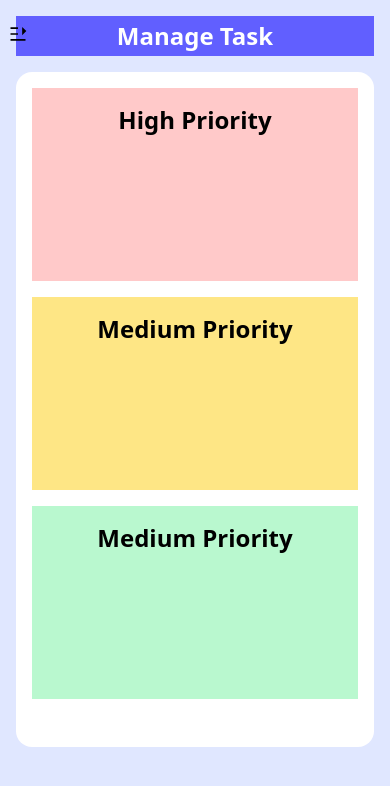
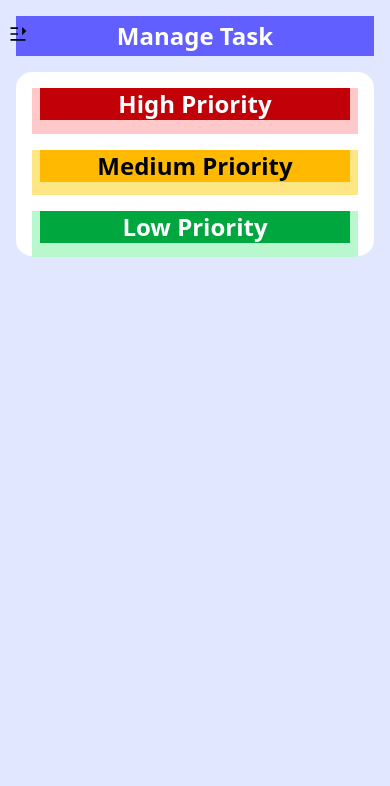
Before and after one commit to rahulswain85/eduTrack, a React (Vite) app: page /manage in a window 390 px wide. Shown: the top 786 px of the page. Built offline with nearby package versions, Linux system fonts and the light colour scheme.

Commit message:
Enhance Dashboard and ManageTask components with improved task display and status update functionality; add hideScrollBar class to CSS for better UI experience

```diff
--- a/src/Components/StudentDashboard/Dashboard.jsx
+++ b/src/Components/StudentDashboard/Dashboard.jsx
@@ -61,25 +61,33 @@ function Dashboard() {
         <div className="flex-5 bg-indigo-50 w-full">
           <div className="flex md:flex-row gap-3 flex-col flex-wrap w-full p-4 justify-center items-center">
             <div className="flex flex-col flex-wrap bg-indigo-400 md:w-[20%] shadow inset-shadow-sm/20 w-full min-h-[20vh] p-4 rounded-2xl">
-              <p className="md:text-4xl lg:text-3xl text-xl font-bold">{totalTasks}</p>
+              <p className="md:text-4xl lg:text-3xl text-xl font-bold">
+                {totalTasks}
+              </p>
               <p>Total Tasks</p>
             </div>
 
             <div className="flex flex-col flex-wrap bg-pink-300 md:w-[20%] shadow inset-shadow-sm/20 w-full min-h-[20vh] p-4 rounded-2xl">
-              <p className="md:text-4xl lg:text-3xl text-xl font-bold">{pendingTasks}</p>
+              <p className="md:text-4xl lg:text-3xl text-xl font-bold">
+                {pendingTasks}
+              </p>
               <p>Pending</p>
             </div>
             <div className="flex flex-col flex-wrap bg-green-300 md:w-[20%] shadow inset-shadow-sm/20 w-full min-h-[20vh] p-4 rounded-2xl">
-              <p className="md:text-4xl lg:text-3xl text-xl font-bold">{inProgressTasks}</p>
+              <p className="md:text-4xl lg:text-3xl text-xl font-bold">
+                {inProgressTasks}
+              </p>
               <p>In Progress</p>
             </div>
             <div className="flex flex-col flex-wrap bg-sky-200 md:w-[20%] shadow inset-shadow-sm/20 w-full min-h-[20vh] p-4 rounded-2xl">
-              <p className="md:text-4xl lg:text-3xl text-xl font-bold">{completedTasks}</p>
+              <p className="md:text-4xl lg:text-3xl text-xl font-bold">
+                {completedTasks}
+              </p>
               <p className="text-wrap">Task Completed</p>
             </div>
           </div>
         </div>
-        <div className="bg-white flex flex-wrap flex-row gap-3 w-full min-h-[calc(100vh-50vh)] p-6 max-h-[calc(100vh-50vh)] overflow-x-auto rounded-2xl">
+        <div className="bg-white flex flex-wrap hideScrollBar flex-row gap-3 w-full min-h-[calc(100vh-50vh)] p-6 max-h-[calc(100vh-50vh)] overflow-x-auto rounded-2xl">
           {currentStudentTasks().map((task) => (
             <div
               key={task.taskId}
--- a/src/Components/StudentDashboard/ManageTask.jsx
+++ b/src/Components/StudentDashboard/ManageTask.jsx
@@ -1,11 +1,25 @@
-import React from 'react'
+
 import { AiOutlineRise } from 'react-icons/ai';
-import { useSelector } from 'react-redux'
+import { useDispatch, useSelector } from 'react-redux'
+import { toast } from 'react-toastify';
+import { updateStatus } from '../../features/Tasks/taskSlice';
 
 function ManageTask() {
   const taskSelector = useSelector(state => state.tasks.tasks);
   const currentUser = useSelector(state => state.loggedUser.loggedUser);
   const currentUserTasks = taskSelector.filter(task => task.studentId == currentUser.studentId);
+  const dispatch = useDispatch();
+  function handleStatusChange(id, status) {
+
+    try {
+      dispatch(updateStatus({ id, status }));
+      toast.success('Task status updated');
+    } catch (error) {
+      toast.error('Failed to update the status');
+      console.log(error);
+    }
+  }
+
 
   const highPriorityTasks = currentUserTasks.filter(
     (task) => task.taskPriority == "High");
@@ -22,13 +36,13 @@ function ManageTask() {
         Manage Task
       </h1>
 
-      <div className="rounded-2xl bg-white w-full min-h-[80vh] flex md:flex-row flex-col gap-4 p-4">
-        <div className="md:w-[33%] w-full md:min-h-full min-h-[30%] bg-red-200 flex flex-col gap-4 p-4 items-center">
-          <h1 className="text-center font-bold text-2xl">High Priority</h1>
+      <div className="rounded-2xl bg-white w-full md:min-h-[80vh] flex md:flex-row flex-col gap-4 p-4">
+        <div className="md:w-[33%] w-full hideScrollBar overflow-auto md:min-h-full min-h-[30%] bg-red-200 flex flex-col gap-4 pt-0 p-2 items-center">
+          <h1 className="text-center font-bold text-2xl sticky top-0 bg-red-700 text-white w-full">High Priority</h1>
           {highPriorityTasks.map((task) => (
             <div
               key={task.taskId}
-              className="bg-white w-full p-4 h-full flex flex-col border-l-5 inset-shadow-sm/10 border-indigo-400 gap-2 rounded-2xl shadow hover:shadow-md justify-baseline items-start"
+              className="bg-white w-full p-4 h-full flex flex-col flex-wrap border-l-5 inset-shadow-sm/10 border-indigo-400 gap-2 rounded-2xl shadow hover:shadow-md justify-baseline items-start"
             >
               <p
                 className={`flex justify-center items-center gap-4 font-bold text-lg`}
@@ -42,28 +56,30 @@ function ManageTask() {
               <p className="text-2xl font-bold text-indigo-500">
                 {task.taskTitle}
               </p>
+              <div>
                 <p className="italic font-semibold">{task.taskDueDate}</p>
                 <select
                   onChange={(e) =>
                     handleStatusChange(task.taskId, e.target.value)
                   }
                   value={task.taskStatus}
-                className={` w-full p-1 mt-2 rounded-2xl inset-shadow-sm/20 font-semibold self-baseline ${task.taskStatus === "Pending" ? `bg-red-100` : task.taskStatus === "In Progress" ? `bg-amber-100` : `bg-green-100`}`}
+                  className={` w-full p-1 mt-2 rounded-2xl inset-shadow-sm/20 font-semibold ${task.taskStatus === "Pending" ? `bg-red-100` : task.taskStatus === "In Progress" ? `bg-amber-100` : `bg-green-100`}`}
                 >
                   <option value="Pending">Pending</option>
                   <option value="In Progress">In Progress</option>
                   <option value="Completed">Completed</option>
                 </select>
               </div>
+            </div>
           ))}
         </div>
 
-        <div className="md:w-[33%] w-full md:min-h-full min-h-[30%] bg-amber-200 flex flex-col gap-4 p-4 items-center">
-          <h1 className="text-center font-bold text-2xl">Medium Priority</h1>
+        <div className="md:w-[33%] hideScrollBar w-full md:min-h-full min-h-[30%] overflow-auto bg-amber-200 flex flex-col gap-4 pt-0 p-2  items-center">
+          <h1 className="text-center font-bold text-2xl sticky top-0 bg-amber-400 w-full">Medium Priority</h1>
           {mediumPriorityTasks.map((task) => (
             <div
               key={task.taskId}
-              className="bg-white w-full p-4 h-full flex flex-col border-l-5 inset-shadow-sm/10 border-indigo-400 gap-2 rounded-2xl shadow hover:shadow-md justify-baseline items-start"
+              className="bg-white w-full p-4 h-full flex flex-col flex-wrap border-l-5 inset-shadow-sm/10 border-indigo-400 gap-2 rounded-2xl shadow hover:shadow-md justify-baseline items-start"
             >
               <p
                 className={`flex justify-center items-center gap-4 font-bold text-lg`}
@@ -77,28 +93,30 @@ function ManageTask() {
               <p className="text-2xl font-bold text-indigo-500">
                 {task.taskTitle}
               </p>
+              <div>
                 <p className="italic font-semibold">{task.taskDueDate}</p>
                 <select
                   onChange={(e) =>
                     handleStatusChange(task.taskId, e.target.value)
                   }
                   value={task.taskStatus}
-                className={` w-full p-1 mt-2 rounded-2xl inset-shadow-sm/20 font-semibold self-baseline ${task.taskStatus === "Pending" ? `bg-red-100` : task.taskStatus === "In Progress" ? `bg-amber-100` : `bg-green-100`}`}
+                  className={` w-full p-1 mt-2 rounded-2xl inset-shadow-sm/20 font-semibold  ${task.taskStatus === "Pending" ? `bg-red-100` : task.taskStatus === "In Progress" ? `bg-amber-100` : `bg-green-100`}`}
                 >
                   <option value="Pending">Pending</option>
                   <option value="In Progress">In Progress</option>
                   <option value="Completed">Completed</option>
                 </select>
               </div>
+            </div>
           ))}
         </div>
 
-        <div className="md:w-[33%] w-full md:min-h-full min-h-[30%] bg-green-200 flex flex-col gap-4 p-4 items-center">
-          <h1 className="text-center font-bold text-2xl">Medium Priority</h1>
+        <div className="md:w-[33%] hideScrollBar w-full md:min-h-full min-h-[30%] bg-green-200 flex flex-col gap-4 pt-0 p-2 items-center">
+          <h1 className="text-center font-bold text-2xl sticky top-0 w-full bg-green-600 text-white">Low Priority</h1>
           {lowPriorityTasks.map((task) => (
             <div
               key={task.taskId}
-              className="bg-white w-full p-4 h-full flex flex-col border-l-5 inset-shadow-sm/10 border-indigo-400 gap-2 rounded-2xl shadow hover:shadow-md justify-baseline items-start"
+              className="bg-white w-full p-4 h-full flex flex-col flex-wrap border-l-5 inset-shadow-sm/10 border-indigo-400 gap-2 rounded-2xl shadow hover:shadow-md justify-baseline items-start"
             >
               <p
                 className={`flex justify-center items-center gap-4 font-bold text-lg`}
@@ -112,18 +130,20 @@ function ManageTask() {
               <p className="text-2xl font-bold text-indigo-500">
                 {task.taskTitle}
               </p>
+              <div>
                 <p className="italic font-semibold">{task.taskDueDate}</p>
                 <select
                   onChange={(e) =>
                     handleStatusChange(task.taskId, e.target.value)
                   }
                   value={task.taskStatus}
-                className={` w-full p-1 mt-2 rounded-2xl inset-shadow-sm/20 font-semibold self-baseline ${task.taskStatus === "Pending" ? `bg-red-100` : task.taskStatus === "In Progress" ? `bg-amber-100` : `bg-green-100`}`}
+                  className={` w-full p-1 mt-2 rounded-2xl inset-shadow-sm/20 font-semibold ${task.taskStatus === "Pending" ? `bg-red-100` : task.taskStatus === "In Progress" ? `bg-amber-100` : `bg-green-100`}`}
                 >
                   <option value="Pending">Pending</option>
                   <option value="In Progress">In Progress</option>
                   <option value="Completed">Completed</option>
                 </select>
+              </div>
             </div>
           ))}
         </div>
--- a/src/index.css
+++ b/src/index.css
@@ -1 +1,5 @@
 @import 'tailwindcss';
+
+.hideScrollBar::-webkit-scrollbar{
+    display: none;
+}
```
Lines whose indentation alone changed are shown as unchanged.
